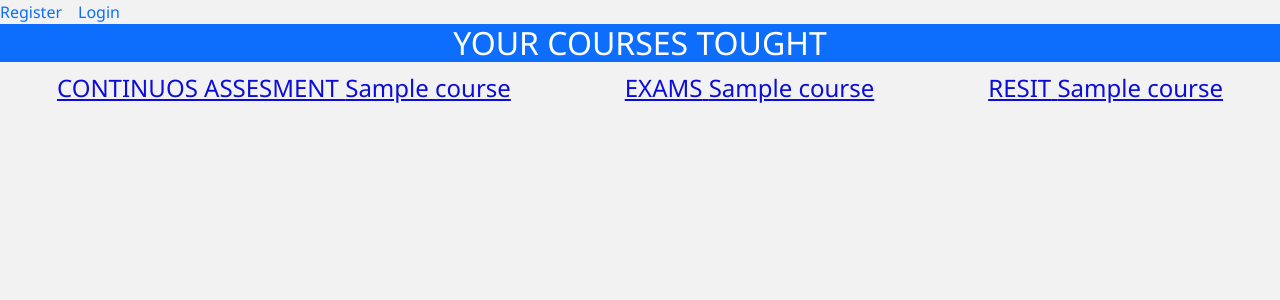
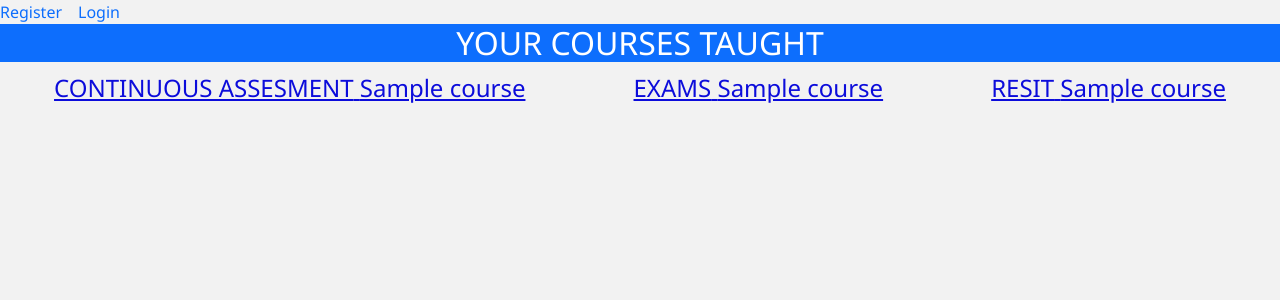
Before and after one commit to che30/manageschooldeploy, a Django app: template teacher/templates/teacher/show.html in a window 1280 px wide. Shown: the top 300 px of the page. Run offline with Django 4.2, Linux system fonts and the light colour scheme; tables that the repository leaves empty hold one stand-in row (values such as "Sample post"); the template is opened without the code that fills it: values that come from a table or form of the project are taken from there, most other values are stand-ins (such as "Sample title", 1, 10 or a date in 2020); some libraries are stand-ins or nearby versions.

Commit message:
Fix typos in courses

```diff
--- a/teacher/templates/teacher/show.html
+++ b/teacher/templates/teacher/show.html
@@ -28,12 +28,12 @@
 		<!-- <div class="card card-signin"> -->
 		  <!-- <div class="card-body"> -->
 		   {% if teacher_course %}
-		   <h1 class="text-center bg-primary text-white"> YOUR COURSES TOUGHT </h1>
+		   <h1 class="text-center bg-primary text-white"> YOUR COURSES TAUGHT </h1>
 		   {% for course in teacher_course %}
 		   <div class="d-flex justify-content-around blue__color">
 
 			<!-- <a href="/polls/{{ question.id }}/"> -->
-			<div><a href="/my-courses/{{course.id}}/1"><span>CONTINUOS ASSESMENT</span> <span>{{course.name}}</span></a></div>
+			<div><a href="/my-courses/{{course.id}}/1"><span>CONTINUOUS ASSESMENT</span> <span>{{course.name}}</span></a></div>
 			<div><a href="/my-courses/{{course.id}}/2"><span>EXAMS</span> <span>{{course.name}}</span></a></div>
 			<div><a href="/my-courses/{{course.id}}/3"><span>RESIT</span> <span>{{course.name}}</span></a></div>
 		   </div>
```
